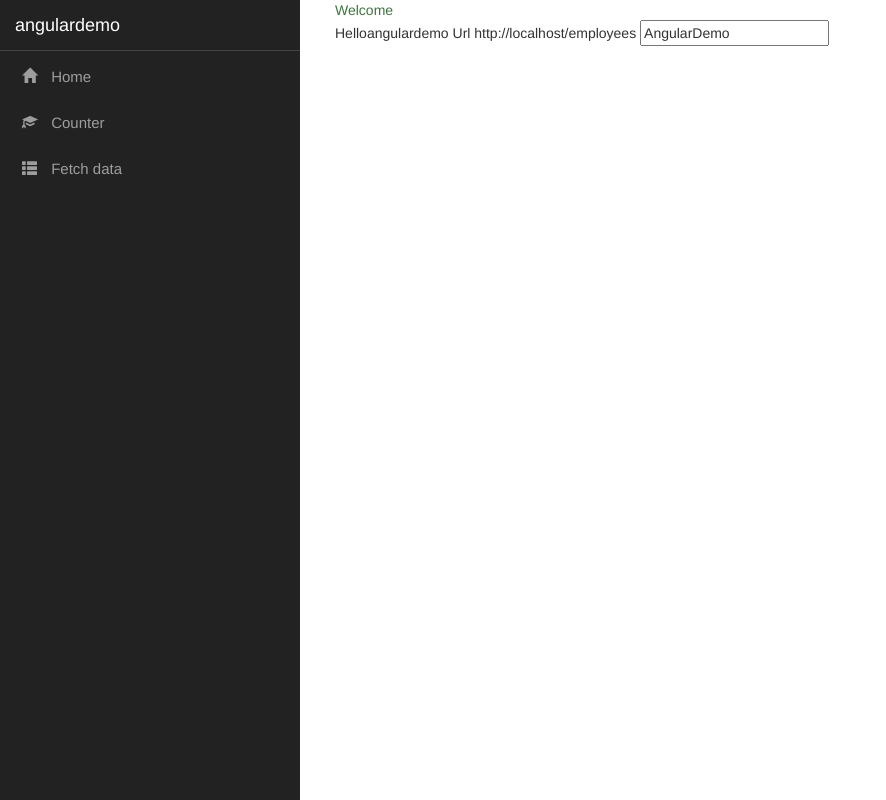
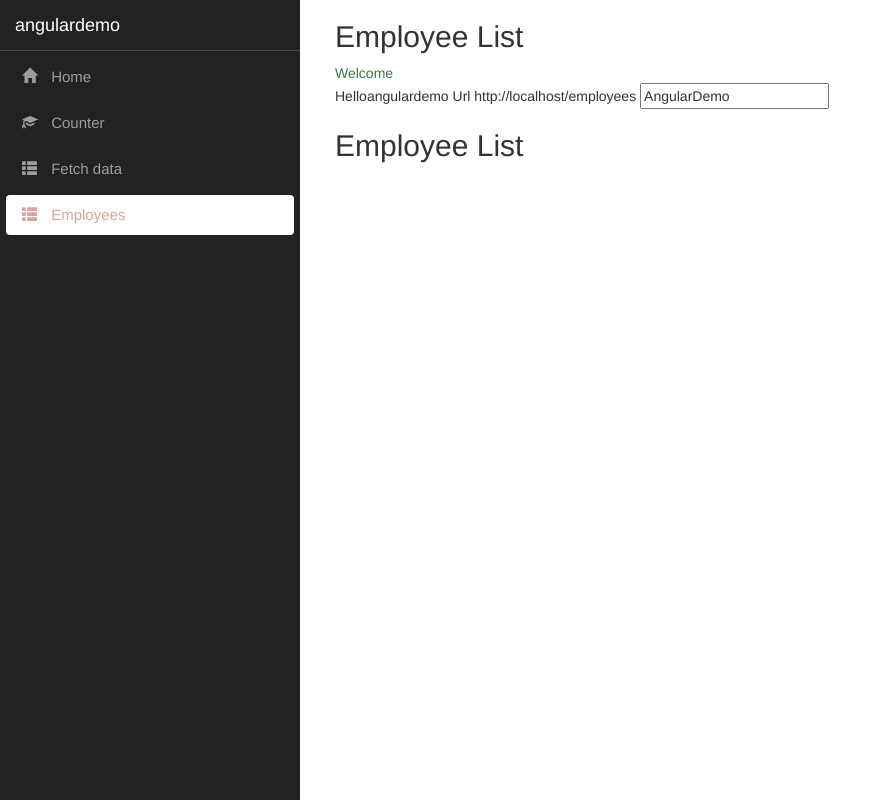
Before and after one commit to prisar/angulardemo, an Angular app in the folder ClientApp/: page /employees in a window 1280 px wide. Before the commit this address led to /. Shown: the whole page, without its empty margins (0-886 px from the left). Built offline with nearby package versions, Linux system fonts and the light colour scheme.

Commit message:
added employees route

```diff
--- a/ClientApp/src/app/app.component.html
+++ b/ClientApp/src/app/app.component.html
@@ -6,6 +6,7 @@
     <div class='col-sm-9 body-content'>
       <router-outlet></router-outlet>
       <app-test></app-test>
+      <app-employee-list></app-employee-list>
     </div>
   </div>
 </div>
--- a/ClientApp/src/app/app.module.ts
+++ b/ClientApp/src/app/app.module.ts
@@ -10,6 +10,7 @@ import { HomeComponent } from './home/home.component';
 import { CounterComponent } from './counter/counter.component';
 import { FetchDataComponent } from './fetch-data/fetch-data.component';
 import { TestComponent } from './test/test.component';
+import { EmployeeListComponent } from './employee-list/employee-list.component';
 
 @NgModule({
   declarations: [
@@ -18,7 +19,8 @@ import { TestComponent } from './test/test.component';
     HomeComponent,
     CounterComponent,
     FetchDataComponent,
-    TestComponent
+    TestComponent,
+    EmployeeListComponent
   ],
   imports: [
     BrowserModule.withServerTransition({ appId: 'ng-cli-universal' }),
@@ -28,6 +30,7 @@ import { TestComponent } from './test/test.component';
       { path: '', component: HomeComponent, pathMatch: 'full' },
       { path: 'counter', component: CounterComponent },
       { path: 'fetch-data', component: FetchDataComponent },
+      { path: 'employees', component: EmployeeListComponent },
     ])
   ],
   providers: [],
--- /dev/null
+++ b/ClientApp/src/app/employee-list/employee-list.component.html
@@ -0,0 +1,7 @@
+<h2>
+  Employee List
+</h2>
+
+<ul *ngFor="let employee of employess">
+  <li>{{employee.name}}</li>
+</ul>
--- /dev/null
+++ b/ClientApp/src/app/employee-list/employee-list.component.ts
@@ -0,0 +1,22 @@
+import { Component, OnInit } from '@angular/core';
+
+@Component({
+  selector: 'app-employee-list',
+  templateUrl: './employee-list.component.html',
+  styleUrls: ['./employee-list.component.css']
+})
+export class EmployeeListComponent implements OnInit {
+
+  public employees = [
+    {'id':1, 'name': 'Andrew', 'age': 30},
+    {'id':2, 'name': 'Brandon', 'age': 25},
+    {'id':3, 'name': 'Christina', 'age': 26},
+    {'id':4, 'name': 'Elena', 'age': 30},
+  ]
+
+  constructor() { }
+
+  ngOnInit() {
+  }
+
+}
--- a/ClientApp/src/app/nav-menu/nav-menu.component.html
+++ b/ClientApp/src/app/nav-menu/nav-menu.component.html
@@ -27,6 +27,11 @@
                         <span class='glyphicon glyphicon-th-list'></span> Fetch data
                     </a>
                 </li>
+                <li [routerLinkActive]='["link-active"]'>
+                    <a [routerLink]='["/employees"]' (click)='collapse()'>
+                        <span class='glyphicon glyphicon-th-list'></span> Employees
+                    </a>
+                </li>
             </ul>
         </div>
     </div>
```
Also changed, not shown: ClientApp/src/app/employee-list/employee-list.component.css (added), 1 other file (tests, documents, lock files or other folders).
